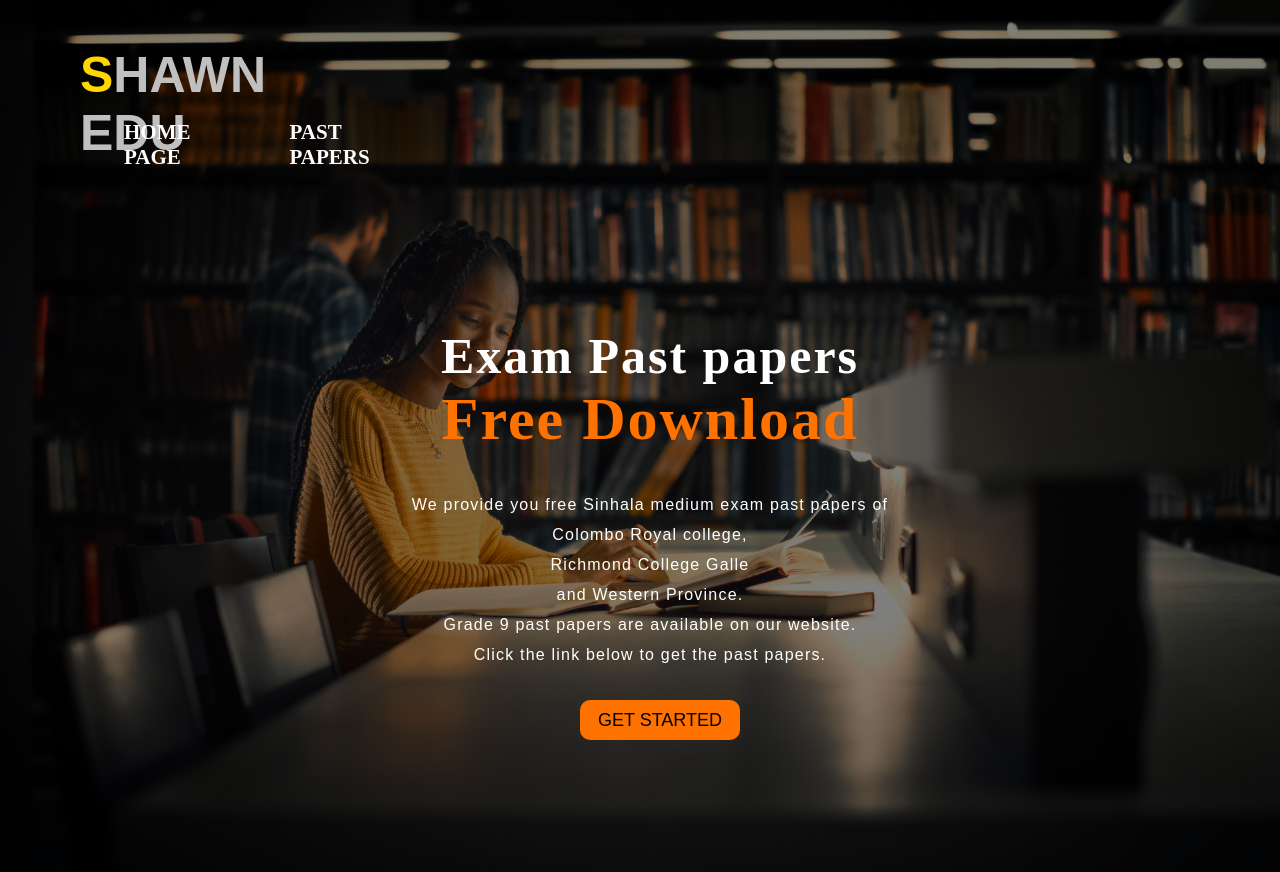
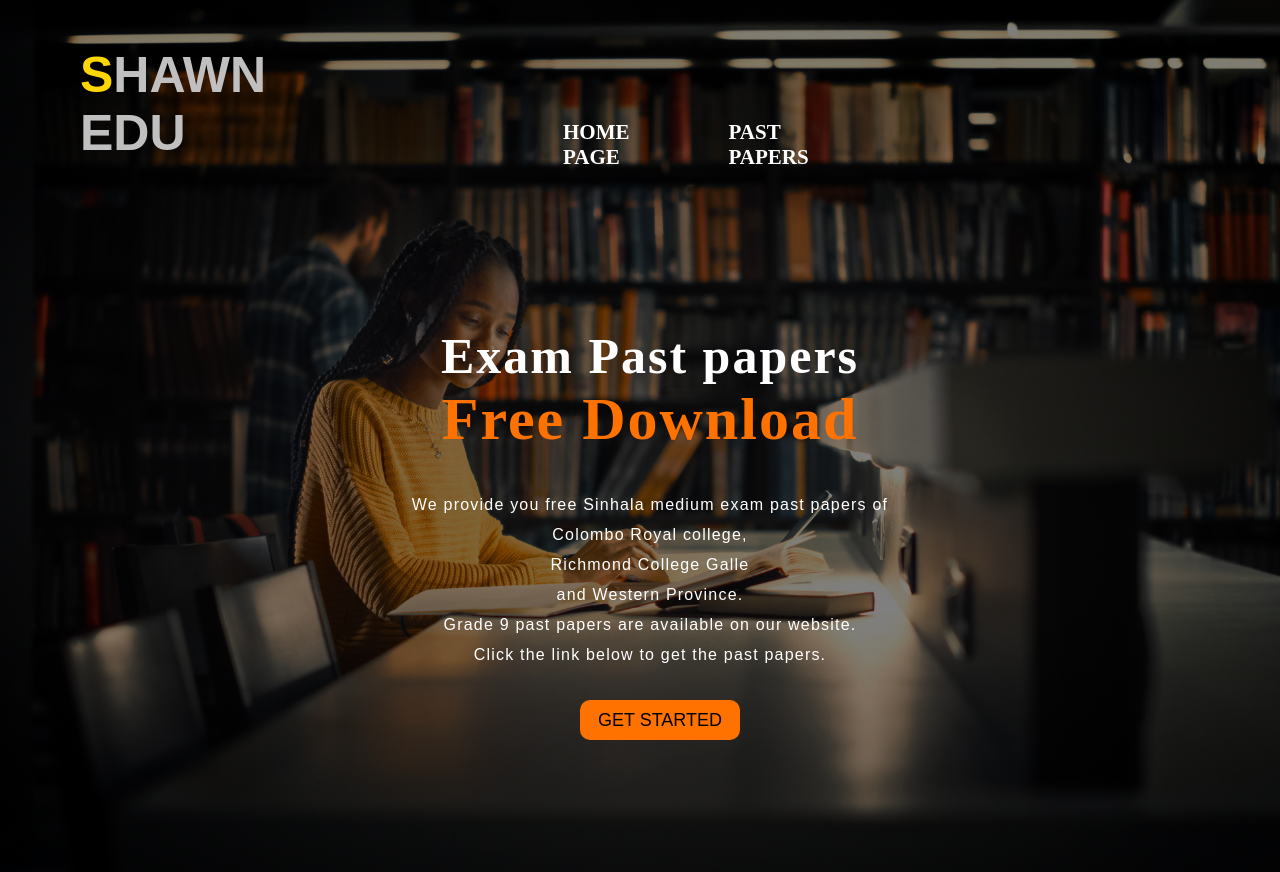
Before and after one commit to Ramooshawn/shawnedu.com, a plain HTML site: page index.html in a window 1280 px wide. Drawn offline with Linux system fonts and the light colour scheme.

Commit message:
Update style.css

```diff
--- a/style.css
+++ b/style.css
@@ -52,8 +52,8 @@ float: left;
      width: 400px;
      float: left;
      height: 70px;
-
-
+     padding-left: 439px;
+     padding-top: -20px;
 }
 
 ul{
```
